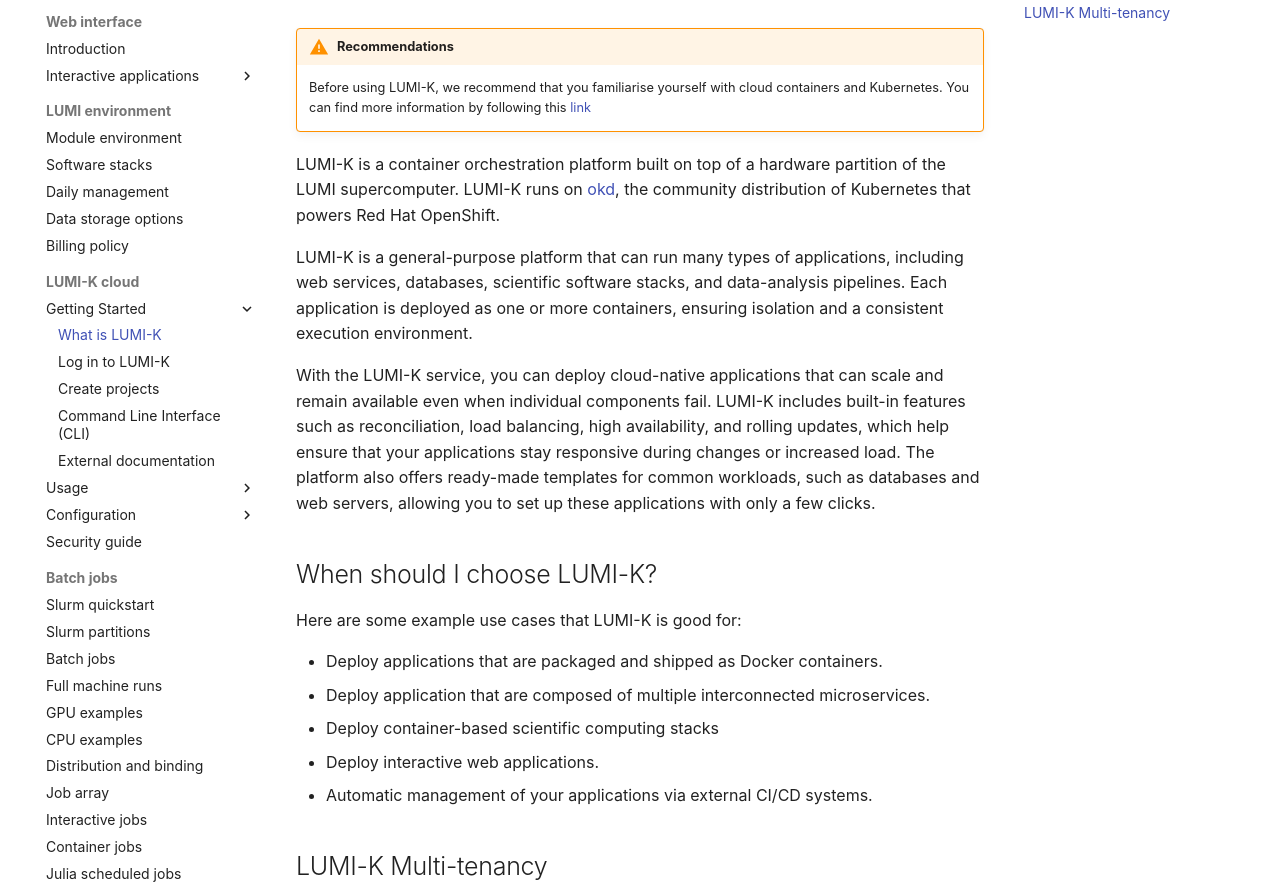
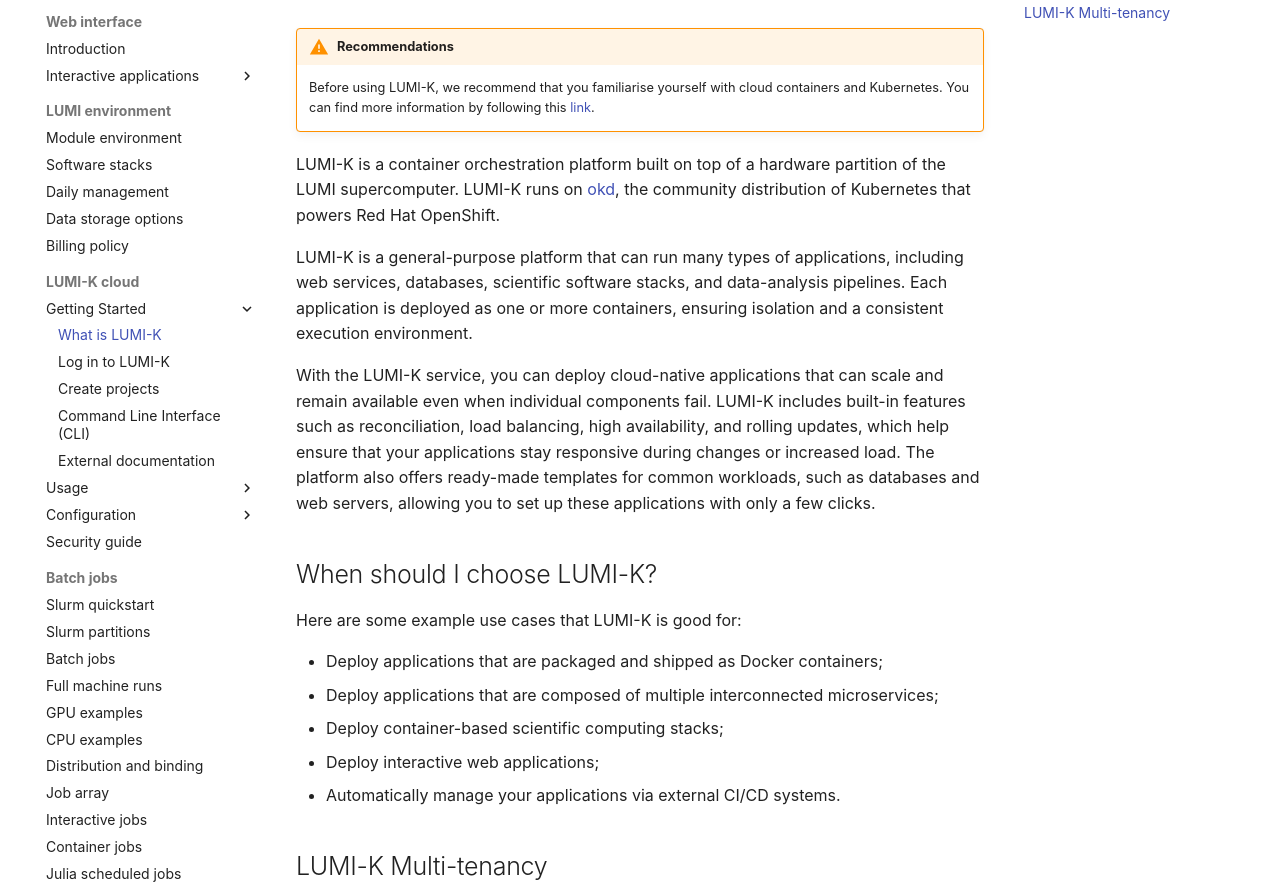
Before and after one commit to Lumi-supercomputer/lumi-userguide, an MkDocs documentation site: the page built from docs/compute/lumi-k/01_getting-started/01_lumi_k_what_is.md, in a window 1280 px wide and 1384 px high. Shown: the part 200-1093 px from the top of the window. Built offline with MkDocs 1.6.1 and Material for MkDocs 9.7.7, drawn with Linux system fonts in a browser that asks for light colours.

Commit message:
Add missing .

```diff
--- a/docs/compute/lumi-k/01_getting-started/01_lumi_k_what_is.md
+++ b/docs/compute/lumi-k/01_getting-started/01_lumi_k_what_is.md
@@ -2,7 +2,7 @@
 
 !!! warning "Recommendations"
     Before using LUMI-K, we recommend that you familiarise yourself with cloud containers and Kubernetes.
-    You can find more information by following this [link](05_ext_docs.md)
+    You can find more information by following this [link](05_ext_docs.md).
 
 LUMI-K is a container orchestration platform built on top of a hardware partition of the LUMI supercomputer.
 LUMI-K runs on [okd](https://www.okd.io/), the community distribution of Kubernetes that powers Red Hat OpenShift.
@@ -21,11 +21,11 @@
 
 Here are some example use cases that LUMI-K is good for:
 
-* Deploy applications that are packaged and shipped as Docker containers.
-* Deploy application that are composed of multiple interconnected microservices.
-* Deploy container-based scientific computing stacks
-* Deploy interactive web applications.
-* Automatic management of your applications via external CI/CD systems.
+* Deploy applications that are packaged and shipped as Docker containers;
+* Deploy applications that are composed of multiple interconnected microservices;
+* Deploy container-based scientific computing stacks;
+* Deploy interactive web applications;
+* Automatically manage your applications via external CI/CD systems.
 
 ## LUMI-K Multi-tenancy
 
```
